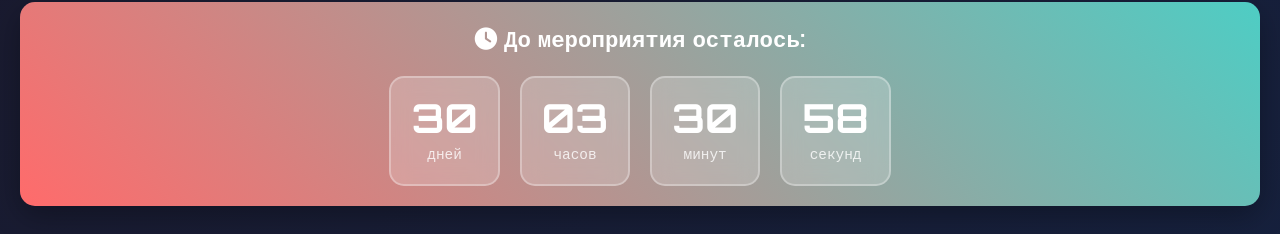
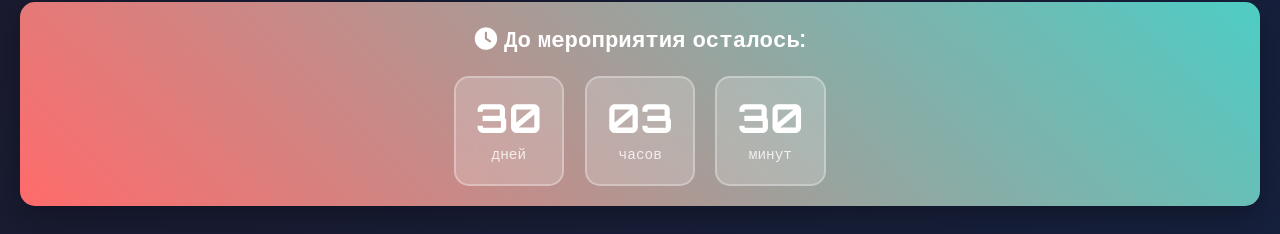
Before and after one commit to OummaEE/ParktillPark, a plain HTML site: page index.html in a window 1280 px wide. Shown: the part 206-440 px from the top of the page. Drawn offline with nearby package versions, Linux system fonts and the light colour scheme.

Commit message:
Update index.html

```diff
--- a/index.html
+++ b/index.html
@@ -392,10 +392,7 @@
                     <span class="countdown-number" id="minutes">--</span>
                     <div class="countdown-label">минут</div>
                 </div>
-                <div class="countdown-item">
-                    <span class="countdown-number" id="seconds">--</span>
-                    <div class="countdown-label">секунд</div>
-                </div>
+
             </div>
         </div>
 
@@ -748,7 +745,6 @@
             }
         }
         function updateCountdown() {
-    // Устанавливаем дату мероприятия - 15 августа 2025
     const eventDate = new Date(2025, 7, 15, 0, 0, 0); // месяц 7 = август
     const now = new Date();
     const difference = eventDate.getTime() - now.getTime();
@@ -757,22 +753,23 @@
         const days = Math.floor(difference / (1000 * 60 * 60 * 24));
         const hours = Math.floor((difference % (1000 * 60 * 60 * 24)) / (1000 * 60 * 60));
         const minutes = Math.floor((difference % (1000 * 60 * 60)) / (1000 * 60));
-        const seconds = Math.floor((difference % (1000 * 60)) / 1000);
+        // секунды удалены
 
         document.getElementById('days').textContent = days.toString().padStart(2, '0');
         document.getElementById('hours').textContent = hours.toString().padStart(2, '0');
         document.getElementById('minutes').textContent = minutes.toString().padStart(2, '0');
-        document.getElementById('seconds').textContent = seconds.toString().padStart(2, '0');
+        // строка с секундами удалена
 
         document.getElementById('days-left').textContent = days;
     } else {
         document.getElementById('days').textContent = '00';
         document.getElementById('hours').textContent = '00';
         document.getElementById('minutes').textContent = '00';
-        document.getElementById('seconds').textContent = '00';
+        // строка с секундами удалена
         document.getElementById('days-left').textContent = 0;
     }
 }
+
 
 
 
```
